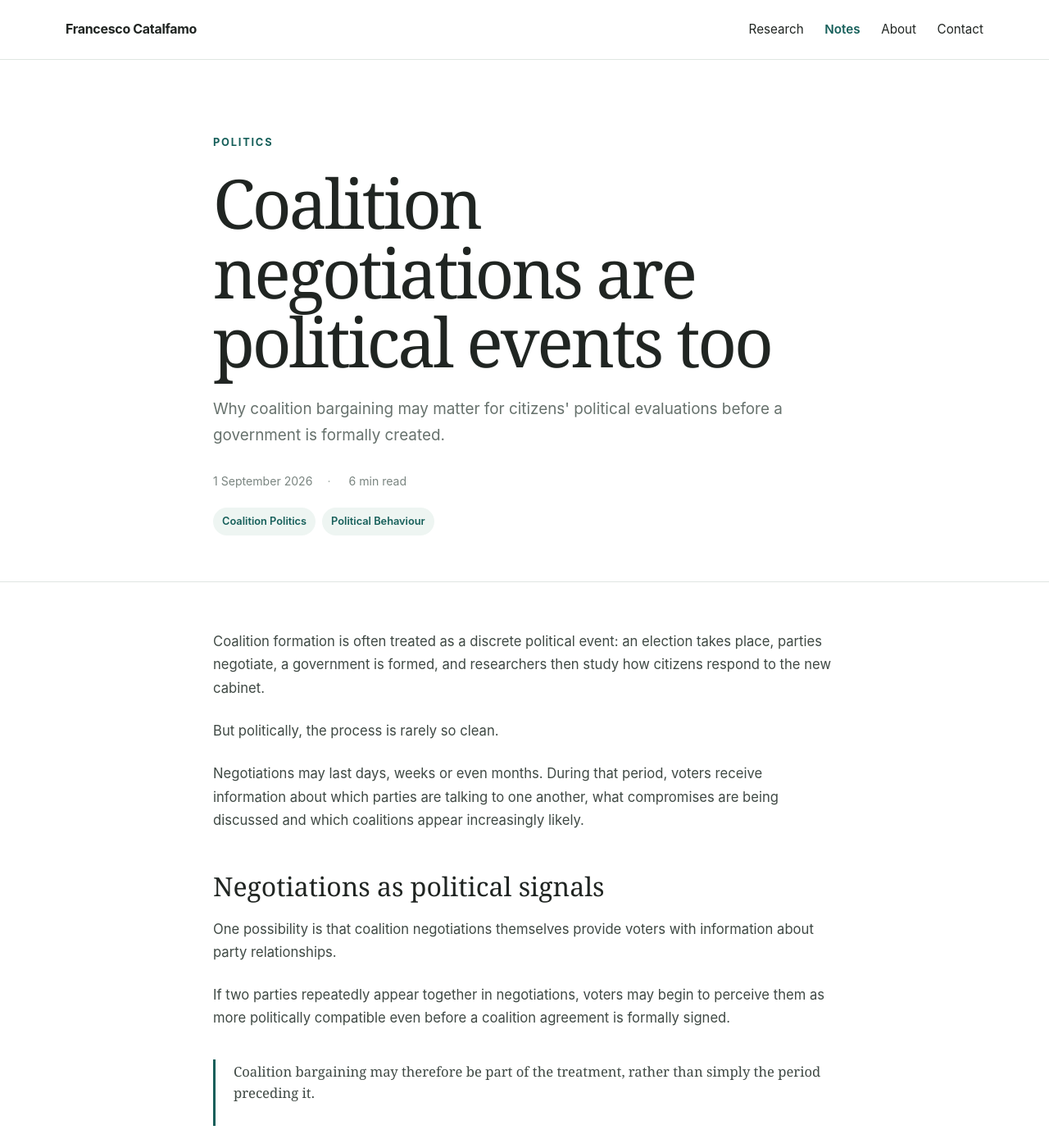
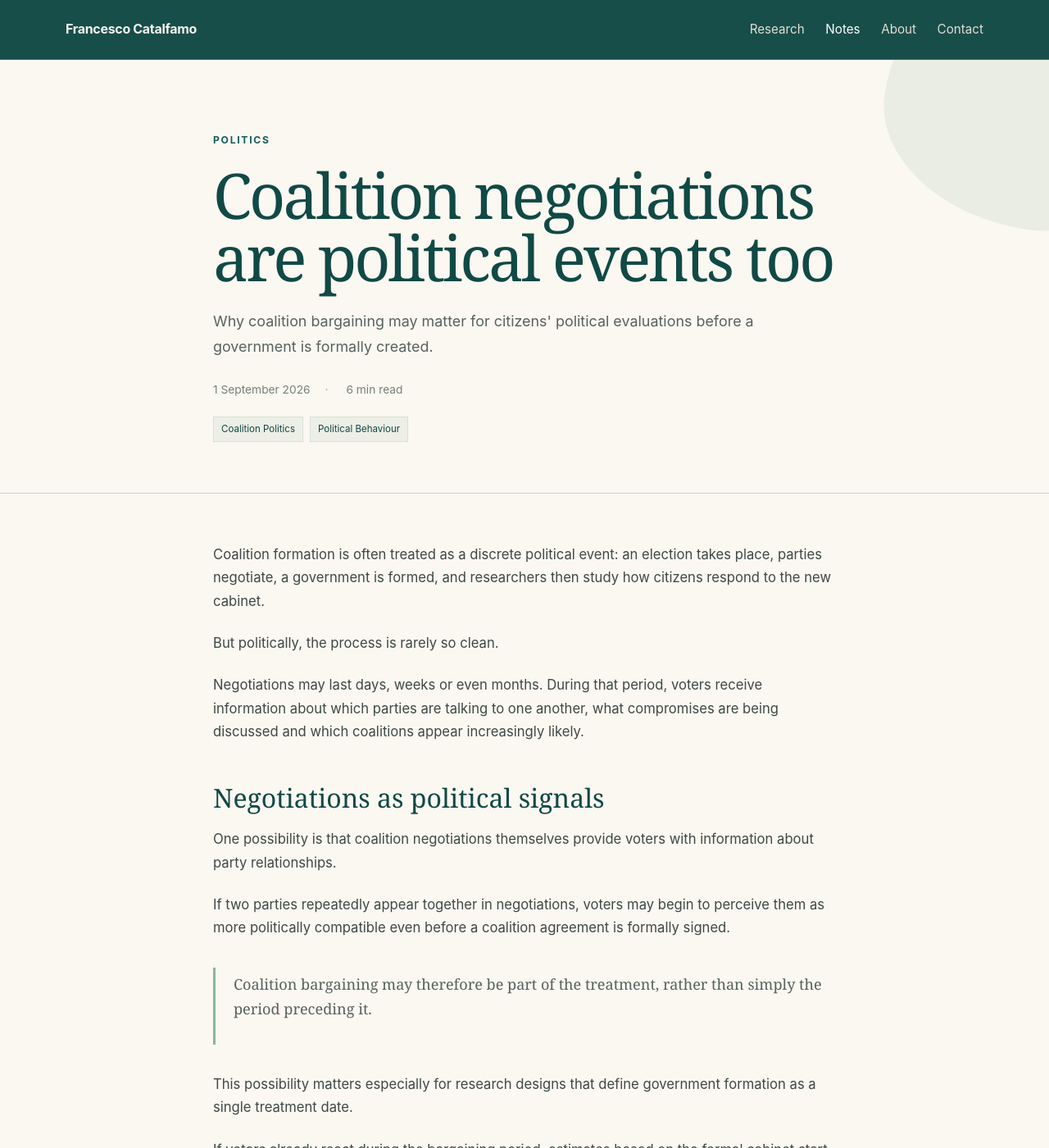
Before and after one commit to FCatalfamo/FCatalfamo.github.io, a Jekyll site: the page built from _notes/coalition-negotiations.md, in a window 1280 px wide and 1400 px high. Shown: the whole window at 82% size. Built offline with Jekyll 4.4.1, drawn with Linux system fonts in a browser that asks for light colours; some of the changed text lies outside the part shown.

Commit message:
Update note.html

```diff
--- a/_layouts/note.html
+++ b/_layouts/note.html
@@ -15,9 +15,7 @@
         content="{{ page.description | default: page.title }}"
     >
 
-    <title>
-        {{ page.title }} | Francesco Catalfamo
-    </title>
+    <title>{{ page.title }} — Francesco Catalfamo</title>
 
 
     <style>
@@ -26,13 +24,21 @@
 
             --petrol: #165f5a;
             --petrol-dark: #104945;
-            --petrol-soft: #eef5f2;
+
+            --ivory: #fbf7f1;
+
+            --sage: #88b79b;
+            --sage-soft: rgba(136, 183, 155, 0.16);
+
+            --dark-section: rgba(16, 73, 69, 0.92);
 
             --ink: #202522;
             --muted: #66716c;
-            --line: #dfe6e2;
 
-            --paper: #ffffff;
+            --light-text: #f7f2ec;
+            --light-muted: #e5ddd4;
+
+            --line-dark: rgba(16, 73, 69, 0.22);
 
             --max-width: 1120px;
             --article-width: 760px;
@@ -65,7 +71,7 @@
 
             color: var(--ink);
 
-            background: var(--paper);
+            background: var(--ivory);
 
             line-height: 1.7;
 
@@ -73,16 +79,14 @@
 
 
         a {
-
             color: inherit;
-
             text-decoration: none;
-
         }
 
 
-        a:hover {
-            color: var(--petrol);
+        img {
+            display: block;
+            max-width: 100%;
         }
 
 
@@ -105,24 +109,20 @@
 
 
 
-        /* ======================================
-           HEADER
-        ====================================== */
+        /* HEADER */
 
 
         .site-header {
 
             position: sticky;
-
             top: 0;
-
             z-index: 100;
 
-            background: rgba(255, 255, 255, 0.94);
+            background: rgba(16, 73, 69, 0.97);
 
             backdrop-filter: blur(12px);
 
-            border-bottom: 1px solid var(--line);
+            border-bottom: 1px solid rgba(246, 229, 209, 0.16);
 
         }
 
@@ -132,9 +132,7 @@
             min-height: 72px;
 
             display: flex;
-
             align-items: center;
-
             justify-content: space-between;
 
             gap: 2rem;
@@ -145,8 +143,9 @@
         .site-name {
 
             font-weight: 700;
+            letter-spacing: -0.02em;
 
-            letter-spacing: -0.02em;
+            color: var(--light-text);
 
         }
 
@@ -154,7 +153,6 @@
         .nav-links {
 
             display: flex;
-
             align-items: center;
 
             gap: 1.6rem;
@@ -164,24 +162,66 @@
         }
 
 
-        .nav-links .active {
+        .nav-links a {
 
-            color: var(--petrol);
+            color: var(--light-muted);
 
-            font-weight: 600;
+        }
+
+
+        .nav-links a:hover,
+        .nav-links a.active {
+
+            color: #ffffff;
 
         }
 
 
 
-        /* ======================================
-           ARTICLE HERO
-        ====================================== */
+        /* HERO */
 
 
         .article-hero {
 
-            padding: 90px 0 56px;
+            position: relative;
+
+            overflow: hidden;
+
+            padding: 88px 0 62px;
+
+            border-bottom: 1px solid var(--line-dark);
+
+        }
+
+
+        .article-hero::before {
+
+            content: "";
+
+            position: absolute;
+
+            width: 340px;
+            height: 310px;
+
+            right: -140px;
+            top: -105px;
+
+            background: var(--sage-soft);
+
+            border-radius:
+                47% 53% 42% 58%
+                / 55% 44% 56% 45%;
+
+            transform: rotate(8deg);
+
+        }
+
+
+        .article-hero-inner {
+
+            position: relative;
+
+            z-index: 1;
 
         }
 
@@ -194,11 +234,10 @@
 
             letter-spacing: 0.14em;
 
-            font-size: 0.8rem;
-
+            font-size: 0.76rem;
             font-weight: 700;
 
-            margin-bottom: 20px;
+            margin-bottom: 18px;
 
         }
 
@@ -210,13 +249,15 @@
                 "Times New Roman",
                 serif;
 
-            font-size: clamp(3rem, 7vw, 5.2rem);
+            font-size: clamp(3rem, 6vw, 5rem);
 
             font-weight: 500;
 
             letter-spacing: -0.04em;
 
-            line-height: 1.02;
+            line-height: 1;
+
+            color: var(--petrol-dark);
 
             margin: 0;
 
@@ -225,13 +266,11 @@
 
         .article-subtitle {
 
-            margin-top: 24px;
+            margin: 24px 0 0;
 
-            max-width: 720px;
+            color: #56635d;
 
-            color: var(--muted);
-
-            font-size: 1.18rem;
+            font-size: 1.12rem;
 
             line-height: 1.7;
 
@@ -244,13 +283,13 @@
 
             flex-wrap: wrap;
 
-            gap: 10px 18px;
+            gap: 8px 18px;
 
-            margin-top: 28px;
+            margin-top: 26px;
 
-            color: #7a8580;
+            color: #75817b;
 
-            font-size: 0.88rem;
+            font-size: 0.86rem;
 
         }
 
@@ -261,21 +300,14 @@
 
             margin-right: 18px;
 
-            color: #a0aaa5;
+            color: #9aa49f;
 
         }
-
-
-
-        /* ======================================
-           TAGS
-        ====================================== */
 
 
         .tags {
 
             display: flex;
-
             flex-wrap: wrap;
 
             gap: 8px;
@@ -287,43 +319,75 @@
 
         .tag {
 
-            background: var(--petrol-soft);
+            padding: 5px 9px;
 
-            color: var(--petrol);
+            background: rgba(136, 183, 155, 0.13);
 
-            border-radius: 999px;
+            border: 1px solid rgba(136, 183, 155, 0.25);
 
-            padding: 6px 11px;
+            color: var(--petrol-dark);
 
-            font-size: 0.8rem;
-
-            font-weight: 600;
+            font-size: 0.72rem;
 
         }
 
 
 
-        /* ======================================
-           ARTICLE BODY
-        ====================================== */
+        /* COVER */
+
+
+        .note-cover-section {
+
+            padding-top: 46px;
+
+        }
+
+
+        .note-cover {
+
+            width: min(900px, 90%);
+
+            max-height: 520px;
+
+            object-fit: cover;
+
+            margin: 0 auto;
+
+            border: 1px solid rgba(16, 73, 69, 0.14);
+
+        }
+
+
+
+        /* ARTICLE */
+
+
+        .article-section {
+
+            padding: 60px 0 78px;
+
+        }
 
 
         .article-body {
 
-            border-top: 1px solid var(--line);
+            color: #3e4944;
 
-            padding: 58px 0 80px;
+            font-size: 1.04rem;
+
+        }
+
+
+        .article-body > :first-child {
+
+            margin-top: 0;
 
         }
 
 
         .article-body p {
 
-            margin: 0 0 24px;
-
-            color: #3f4944;
-
-            font-size: 1.04rem;
+            margin: 0 0 23px;
 
         }
 
@@ -335,22 +399,33 @@
                 "Times New Roman",
                 serif;
 
+            color: var(--petrol-dark);
+
             font-size: 2rem;
 
             font-weight: 500;
 
             line-height: 1.2;
 
-            margin: 48px 0 18px;
+            margin: 48px 0 17px;
 
         }
 
 
         .article-body h3 {
 
-            font-size: 1.15rem;
+            font-family:
+                Georgia,
+                "Times New Roman",
+                serif;
 
-            margin: 36px 0 12px;
+            color: var(--petrol-dark);
+
+            font-size: 1.4rem;
+
+            font-weight: 500;
+
+            margin: 36px 0 13px;
 
         }
 
@@ -361,8 +436,6 @@
             margin: 0 0 24px;
 
             padding-left: 24px;
-
-            color: #3f4944;
 
         }
 
@@ -376,22 +449,20 @@
 
         .article-body blockquote {
 
-            margin: 36px 0;
+            margin: 34px 0;
 
-            padding: 2px 0 2px 22px;
+            padding: 5px 0 5px 22px;
 
-            border-left: 3px solid var(--petrol);
+            border-left: 3px solid var(--sage);
 
-            color: #58635e;
+            color: #55625c;
 
             font-family:
                 Georgia,
                 "Times New Roman",
                 serif;
 
-            font-size: 1.18rem;
-
-            line-height: 1.6;
+            font-size: 1.13rem;
 
         }
 
@@ -411,28 +482,22 @@
 
         .article-body img {
 
-            max-width: 100%;
+            width: 100%;
 
-            height: auto;
-
-            display: block;
-
-            margin: 40px auto 12px;
+            margin: 36px 0;
 
         }
 
 
 
-        /* ======================================
-           NOTE FOOTER
-        ====================================== */
+        /* END */
 
 
         .note-end {
 
-            border-top: 1px solid var(--line);
+            padding: 34px 0 66px;
 
-            padding: 36px 0 64px;
+            border-top: 1px solid var(--line-dark);
 
         }
 
@@ -441,33 +506,23 @@
 
             color: var(--petrol);
 
+            font-size: 0.9rem;
             font-weight: 600;
-
-            font-size: 0.92rem;
-
-        }
-
-
-        .back-link:hover {
-
-            color: var(--petrol-dark);
 
         }
 
 
 
-        /* ======================================
-           SITE FOOTER
-        ====================================== */
+        /* FOOTER */
 
 
         .site-footer {
 
-            border-top: 1px solid var(--line);
+            background: rgba(16, 73, 69, 0.97);
 
             padding: 28px 0;
 
-            color: #7a8580;
+            color: var(--light-muted);
 
             font-size: 0.82rem;
 
@@ -477,7 +532,6 @@
         .footer-inner {
 
             display: flex;
-
             justify-content: space-between;
 
             gap: 20px;
@@ -488,53 +542,17 @@
 
 
 
-        /* ======================================
-           MOBILE
-        ====================================== */
+        /* MOBILE */
 
 
-        @media (max-width: 780px) {
-
-            .navbar {
-
-                align-items: flex-start;
-
-                padding: 18px 0;
-
-            }
-
-
-            .nav-links {
-
-                gap: 14px;
-
-                font-size: 0.86rem;
-
-            }
-
-
-            .article-hero {
-
-                padding: 62px 0 44px;
-
-            }
-
-
-            .article-title {
-
-                font-size: 3.2rem;
-
-            }
-
-        }
-
-
-
-        @media (max-width: 540px) {
+        @media (max-width: 560px) {
 
             .navbar {
 
                 flex-direction: column;
+                align-items: flex-start;
+
+                padding: 18px 0;
 
                 gap: 10px;
 
@@ -548,6 +566,22 @@
                 justify-content: space-between;
 
                 flex-wrap: wrap;
+
+                gap: 12px;
+
+            }
+
+
+            .article-hero {
+
+                padding: 60px 0 48px;
+
+            }
+
+
+            .article-section {
+
+                padding: 48px 0 62px;
 
             }
 
@@ -595,9 +624,7 @@
                 class="site-name"
                 href="/"
             >
-
                 Francesco Catalfamo
-
             </a>
 
 
@@ -606,11 +633,9 @@
                 aria-label="Main navigation"
             >
 
-
                 <a href="/research/">
                     Research
                 </a>
-
 
                 <a
                     href="/notes/"
@@ -619,16 +644,13 @@
                     Notes
                 </a>
 
-
                 <a href="/about/">
                     About
                 </a>
 
-
                 <a href="/contact/">
                     Contact
                 </a>
-
 
             </nav>
 
@@ -643,40 +665,29 @@
     <main>
 
 
-        <!-- ======================================
-             ARTICLE HERO
-        ====================================== -->
-
-
         <section class="article-hero">
 
-            <div class="article-container">
+            <div class="article-container article-hero-inner">
 
 
                 {% if page.category %}
 
                     <div class="article-category">
-
                         {{ page.category }}
-
                     </div>
 
                 {% endif %}
 
 
                 <h1 class="article-title">
-
                     {{ page.title }}
-
                 </h1>
 
 
                 {% if page.description %}
 
                     <p class="article-subtitle">
-
                         {{ page.description }}
-
                     </p>
 
                 {% endif %}
@@ -686,18 +697,14 @@
 
 
                     <span>
-
                         {{ page.date | date: "%-d %B %Y" }}
-
                     </span>
 
 
                     {% if page.reading_time %}
 
                         <span>
-
                             {{ page.reading_time }}
-
                         </span>
 
                     {% endif %}
@@ -710,17 +717,13 @@
 
                     <div class="tags">
 
-
                         {% for tag in page.tags %}
 
                             <span class="tag">
-
                                 {{ tag }}
-
                             </span>
 
                         {% endfor %}
-
 
                     </div>
 
@@ -734,43 +737,46 @@
 
 
 
-        <!-- ======================================
-             ARTICLE BODY
-        ====================================== -->
+        {% if page.image %}
 
+            <section class="note-cover-section">
 
-        <article class="article-body">
+                <img
+                    class="note-cover"
+                    src="{{ page.image }}"
+                    alt="Cover image for {{ page.title }}"
+                >
 
-            <div class="article-container">
+            </section>
 
-                {{ content }}
-
-            </div>
-
-        </article>
+        {% endif %}
 
 
 
 
-        <!-- ======================================
-             BACK TO NOTES
-        ====================================== -->
+        <section class="article-section">
+
+            <article class="article-container article-body">
+
+                {{ content }}
+
+            </article>
+
+        </section>
+
+
 
 
         <section class="note-end">
 
             <div class="article-container">
 
-
                 <a
                     class="back-link"
                     href="/notes/"
                 >
-
-                    ← Back to all Notes
-
+                    ← Back to Notes
                 </a>
-
 
             </div>
 
@@ -782,29 +788,17 @@
 
 
 
-    <!-- ======================================
-         FOOTER
-    ====================================== -->
-
-
     <footer class="site-footer">
 
         <div class="container footer-inner">
 
+            <span>
+                © 2026 Francesco Catalfamo
+            </span>
 
             <span>
-
-                © 2026 Francesco Catalfamo
-
+                Political Science
             </span>
-
-
-            <span>
-
-                Political Science
-
-            </span>
-
 
         </div>
 
```
Also changed, not shown: other parts of _layouts/note.html (+0 -5 lines).
